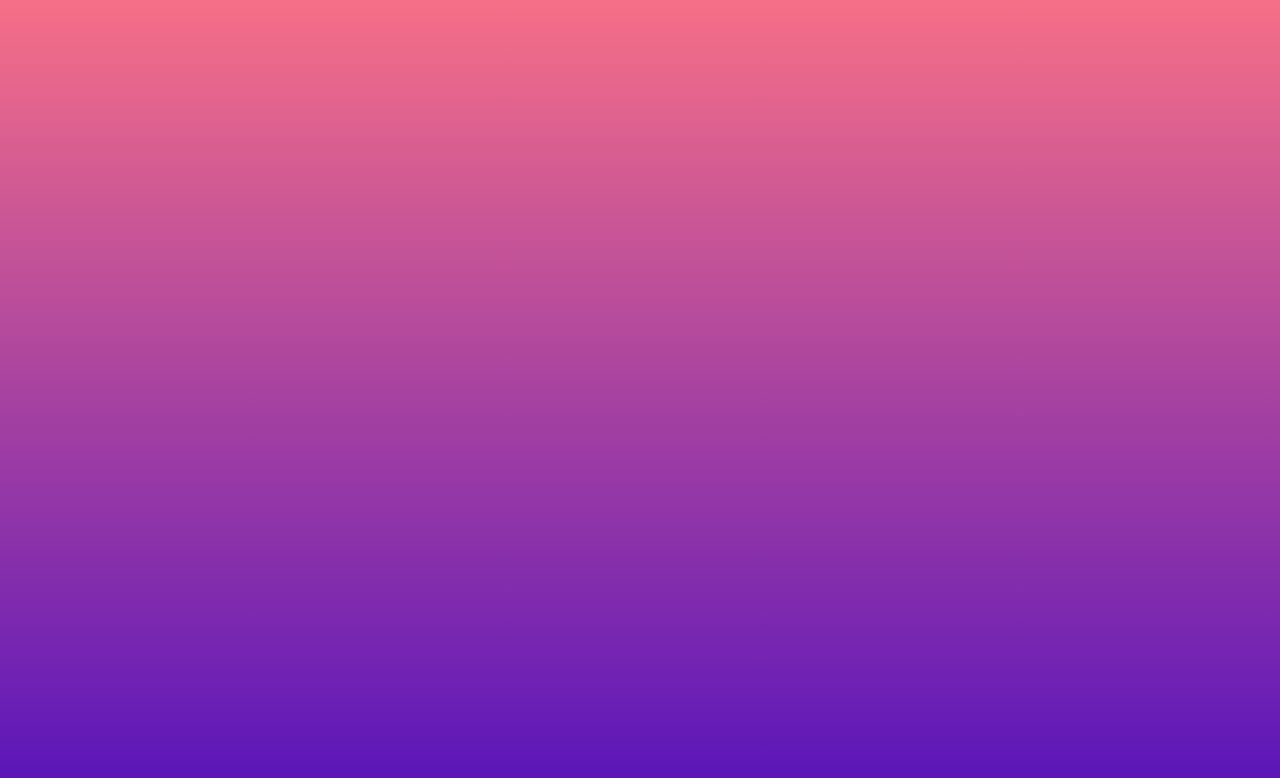
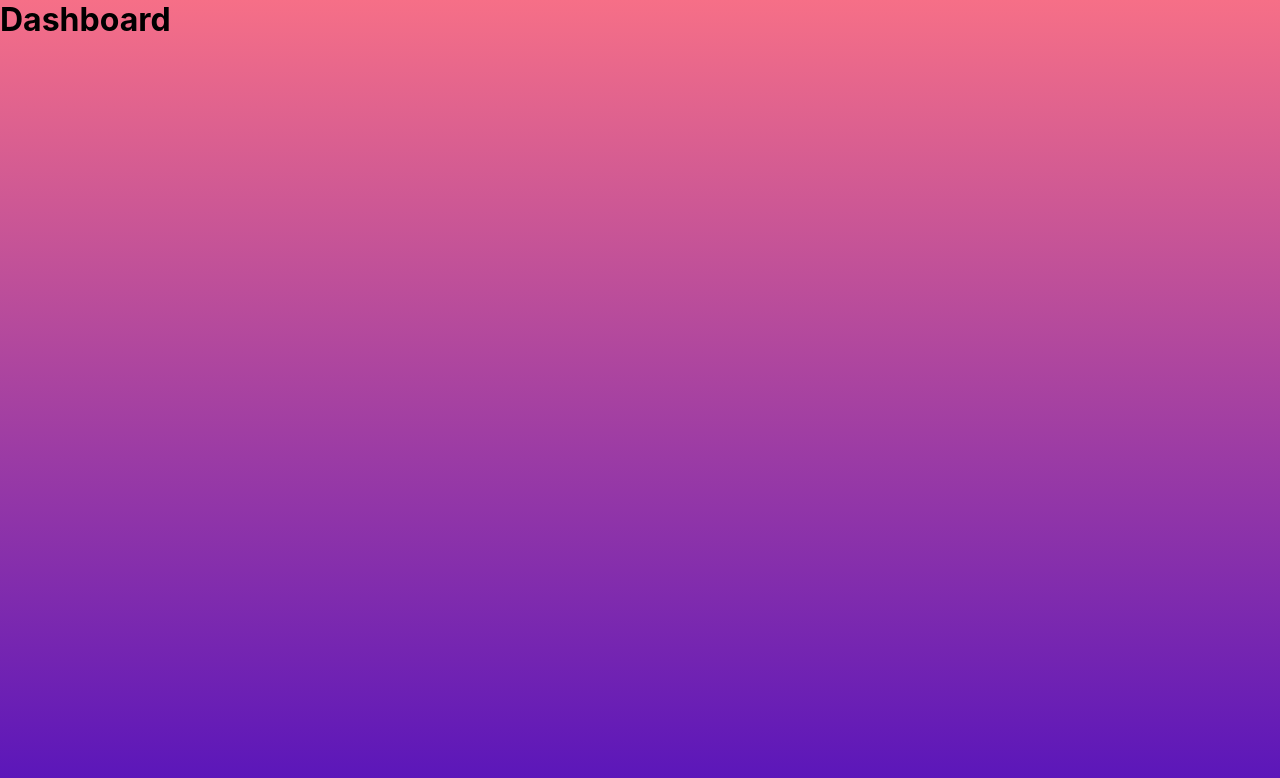
Before and after one commit to joytsy/DSA3101-2320-Ateam, a React (Create React App) app in the folder frontend/churnguard/: page /Dashboard in a window 1280 px wide. Before the commit this address had no page. Shown: the top 778 px of the page. Built offline with nearby package versions, Linux system fonts and the light colour scheme.

Commit message:
Added redirection to buttons.

```diff
--- a/frontend/churnguard/src/App.js
+++ b/frontend/churnguard/src/App.js
@@ -3,6 +3,8 @@ import { BrowserRouter, Routes, Route } from 'react-router-dom';
 import './App.css';
 import LoginSignUp from './Components/LoginSignUp/LoginSignUp';
 import Home from './Components/Home';
+import Dashboard from './Components/Dashboard';
+import Chatbot from './Components/Chatbot';
 
 function App() {
   return (
@@ -10,6 +12,8 @@ function App() {
       <Routes>
         <Route path="/" element={ <LoginSignUp /> } />
         <Route path="/Home" element={ <Home /> } />
+        <Route path="/Dashboard" element={ <Dashboard /> } />
+        <Route path="/Chatbot" element={ <Chatbot /> } />
       </Routes>
     </BrowserRouter>
   );
--- /dev/null
+++ b/frontend/churnguard/src/Components/Chatbot.js
@@ -0,0 +1,11 @@
+import React from 'react'
+
+const Chatbot = () => {
+  return (
+    <div>
+        <h1>Chatbot</h1>
+    </div>
+  )
+}
+
+export default Chatbot
--- /dev/null
+++ b/frontend/churnguard/src/Components/Dashboard.js
@@ -0,0 +1,11 @@
+import React from 'react'
+
+const Dashboard = () => {
+  return (
+    <div>
+        <h1>Dashboard</h1>
+    </div>
+  )
+}
+
+export default Dashboard;
--- a/frontend/churnguard/src/Components/Navbar.jsx
+++ b/frontend/churnguard/src/Components/Navbar.jsx
@@ -14,13 +14,27 @@ function Navbar() {
         setToggleIcon("nav__toggler toggle");
       } else setToggleIcon("nav__toggler");
     };
+    // Function to redirect to the home page
+    const redirectToHome = () => {
+      window.location.href = '/home';
+    };
+    const redirectToDashboard = () => {
+      window.location.href = '/Dashboard';
+    };
+    const redirectToChatbot = () => {
+      window.location.href = '/Chatbot';
+    };
+    const redirectToLogin = () => {
+      window.location.href = '/';
+    };
     return (
       <nav className="nav">
         <a href="#" className="nav__brand">Churnguard</a>
         <ul className={active}>
-        <li className="nav__item"><a href="#" className="nav__link">Home</a></li>
-        <li className="nav__item"><a href="#" className="nav__link">Dashboard</a></li>
-        <li className="nav__item"><a href="#" className="nav__link">Chatbot</a></li>
+          <li className="nav__item"><a className="nav__link" onClick={redirectToHome}>Home</a></li>
+          <li className="nav__item"><a className="nav__link" onClick={redirectToDashboard}>Dashboard</a></li>
+          <li className="nav__item"><a className="nav__link" onClick={redirectToChatbot}>Chatbot</a></li>
+          <li className="nav__item"><a className="nav__link" onClick={redirectToLogin}>Logout</a></li>
         </ul>
         <div onClick = {navToggle} className={toggleIcon}>
           <div className="line1"></div>
```
Lines whose indentation alone changed are shown as unchanged.
